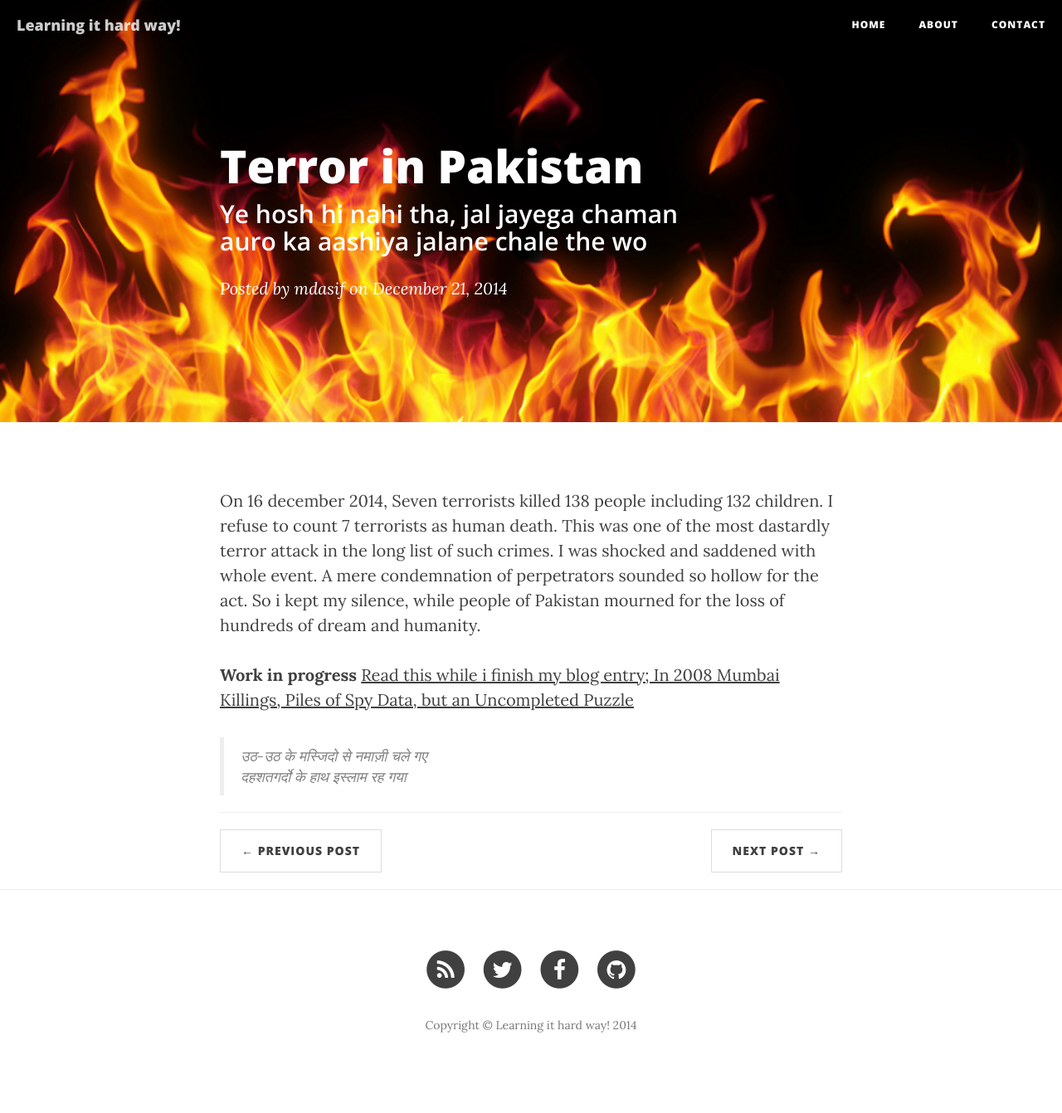
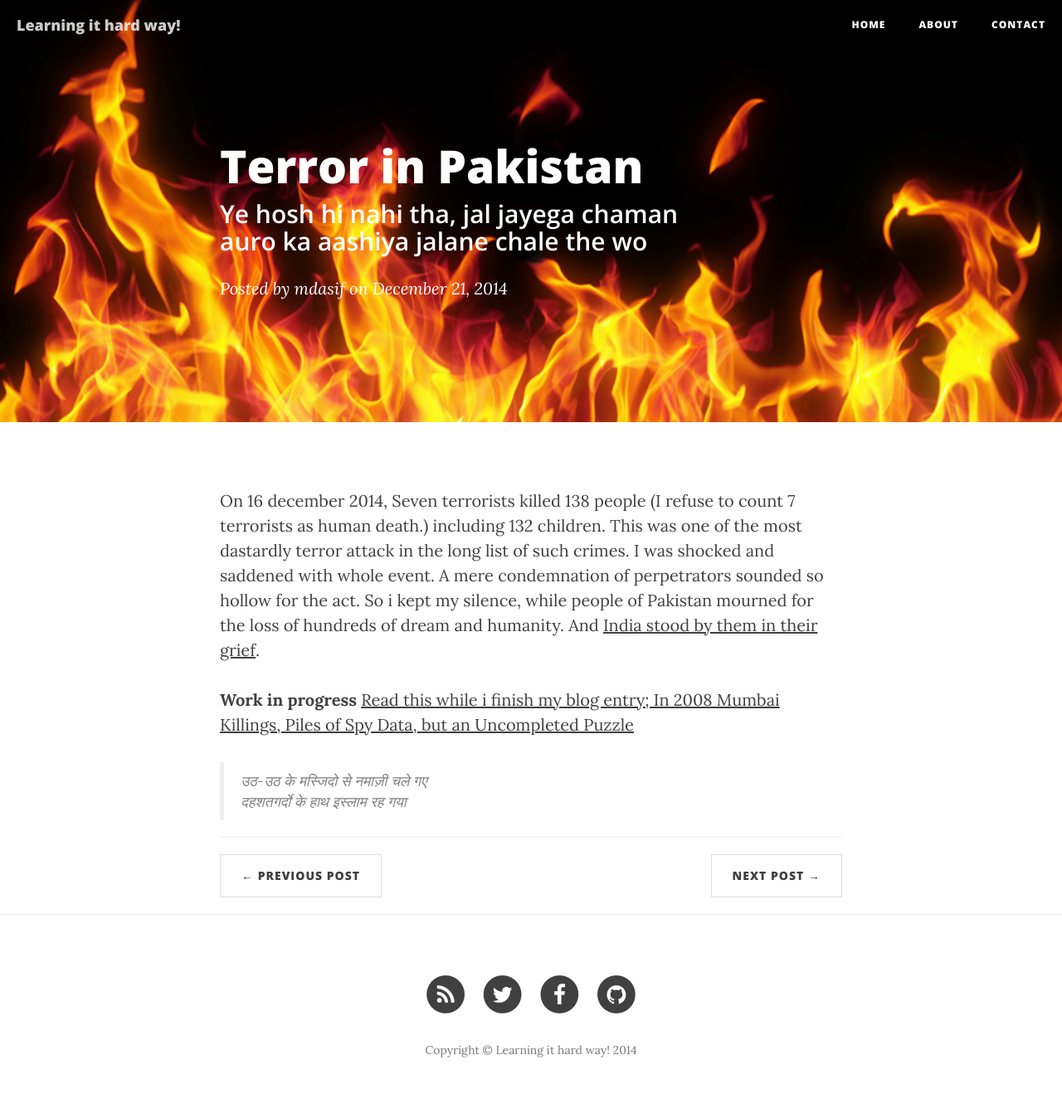
Before and after one commit to bawlipoonch/bawlipoonch.github.io, a Jekyll site: the page built from _posts/2014-12-21-terror-in-pakistan.markdown, in a window 1280 px wide. Shown: the whole page at 83% size. Built offline with Jekyll 4.4.1, drawn with Linux system fonts in a browser that asks for light colours; nearby versions of some CDN libraries; before the commit the page ends 1312 px from its top, so only the background shows below that.

Commit message:
[POST] Terror in PAK update 1

```diff
--- a/_posts/2014-12-21-terror-in-pakistan.markdown
+++ b/_posts/2014-12-21-terror-in-pakistan.markdown
@@ -9,7 +9,7 @@ comments: true
 ---
 
 <p>
-	On 16 december 2014, Seven terrorists killed 138 people including 132 children. I refuse to count 7 terrorists as human death. This was one of the most dastardly terror attack in the long list of such crimes. I was shocked and saddened with whole event. A mere condemnation of perpetrators sounded so hollow for the act. So i kept my silence, while people of Pakistan mourned for the loss of hundreds of dream and humanity.
+	On 16 december 2014, Seven terrorists killed 138 people (I refuse to count 7 terrorists as human death.) including 132 children. This was one of the most dastardly terror attack in the long list of such crimes. I was shocked and saddened with whole event. A mere condemnation of perpetrators sounded so hollow for the act. So i kept my silence, while people of Pakistan mourned for the loss of hundreds of dream and humanity. And <a href="http://www.thehindu.com/trending/indiawithpakistan-when-countries-united-on-twitter/article6700010.ece"> India stood by them in their grief</a>.
 </p>
 
 <b>Work in progress</b>
```
